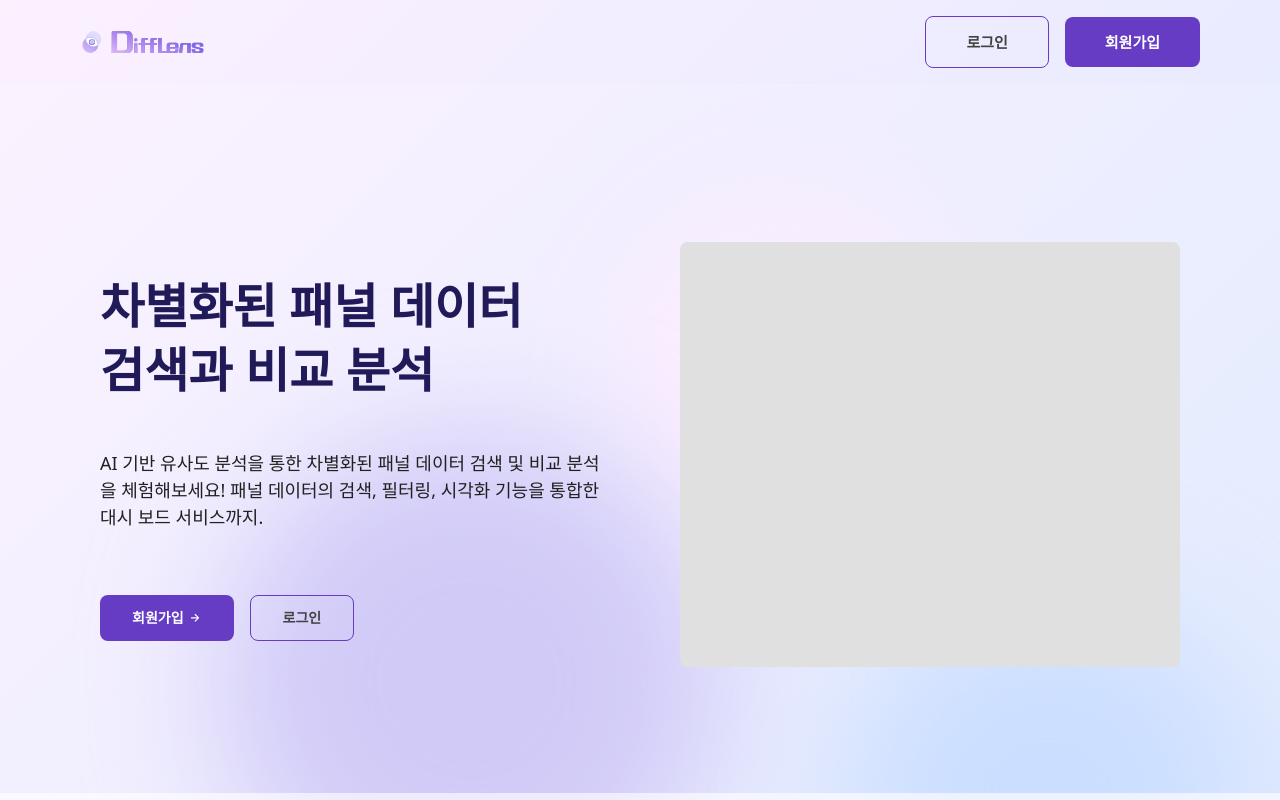
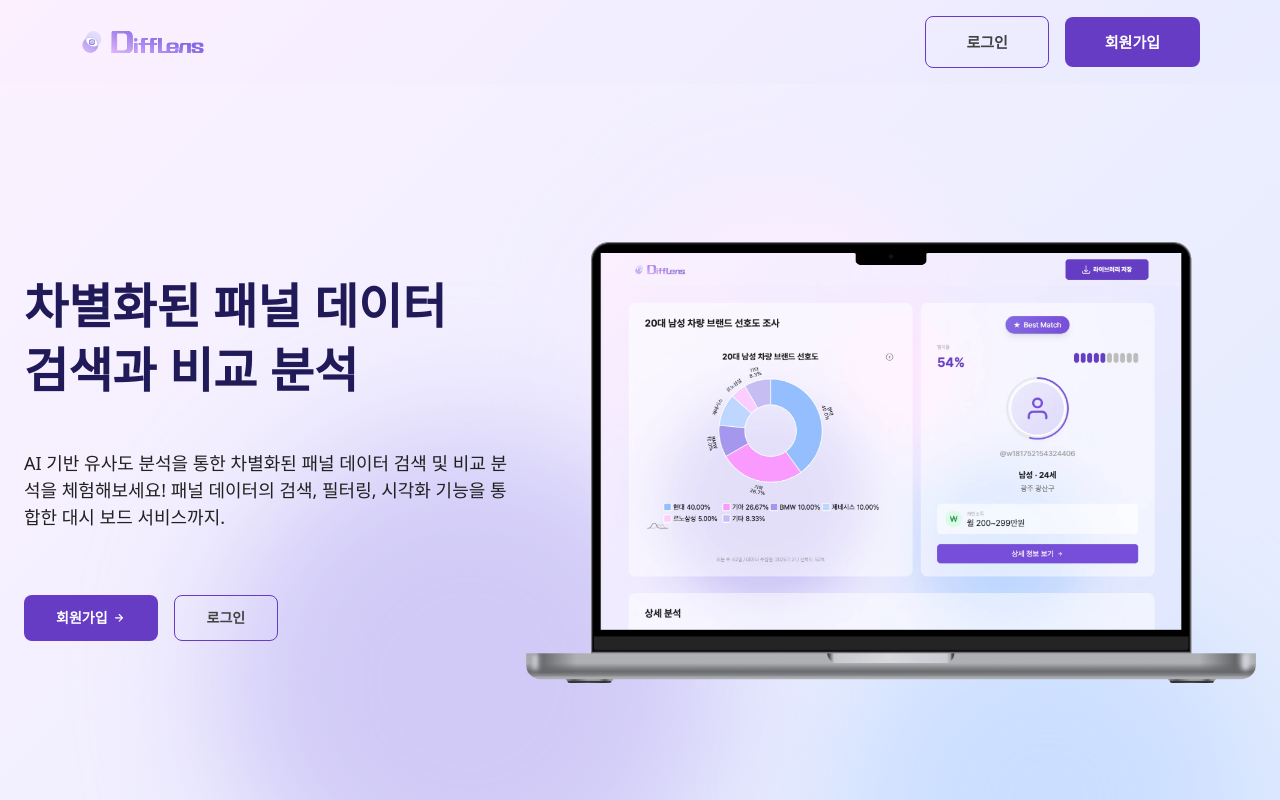
Before and after one commit to SW-DiffLens/fe, a React (Vite) app: page / in a window 1280 px wide. Shown: the top 800 px of the page. Built offline with nearby package versions, Linux system fonts and the light colour scheme; a web font is replaced by a local one.

Commit message:
feat: 랜딩 페이지에 이미지 추가

```diff
--- a/src/pages/Landing.tsx
+++ b/src/pages/Landing.tsx
@@ -4,6 +4,7 @@ import DocSearchIcon from "@/assets/icons/ic_doc_search";
 import ExportIcon from "@/assets/icons/ic_export";
 import GroupIcon from "@/assets/icons/ic_group";
 import StatusSquareIcon from "@/assets/icons/ic_status_square";
+import mockupImage from "@/assets/images/mockup.webp";
 import LogoText from "@/assets/logos/logo_text";
 import Button from "@/components/button";
 
@@ -12,8 +13,8 @@ export default function Landing() {
   return (
     <div className="flex flex-col">
       <div className="flex items-center justify-center bg-opacity-200 px-6 pt-[158px] pb-[120px]">
-        <div className="grid w-full max-w-[1080px] grid-cols-2 gap-[80px]">
-          <div className="flex flex-col gap-[64px] py-[32px]">
+        <div className="flex w-full max-w-7xl gap-4">
+          <div className="flex flex-4 flex-col gap-[64px] py-[32px]">
             <div className="flex flex-col gap-[48px]">
               <div className="text-h2 text-primary-950">
                 차별화된 패널 데이터
@@ -44,7 +45,13 @@ export default function Landing() {
               </Button>
             </div>
           </div>
-          <div className="h-[425px] w-full rounded-lg bg-gray-300" />
+          <div className="flex w-full flex-6 items-center justify-center">
+            <img
+              src={mockupImage}
+              alt="DiffLens Mockup"
+              className="h-auto w-full max-w-md md:max-w-lg lg:max-w-[900px]"
+            />
+          </div>
         </div>
       </div>
       <div className="flex flex-col items-center gap-[64px] bg-opacity-700 px-6 py-[80px]">
```
